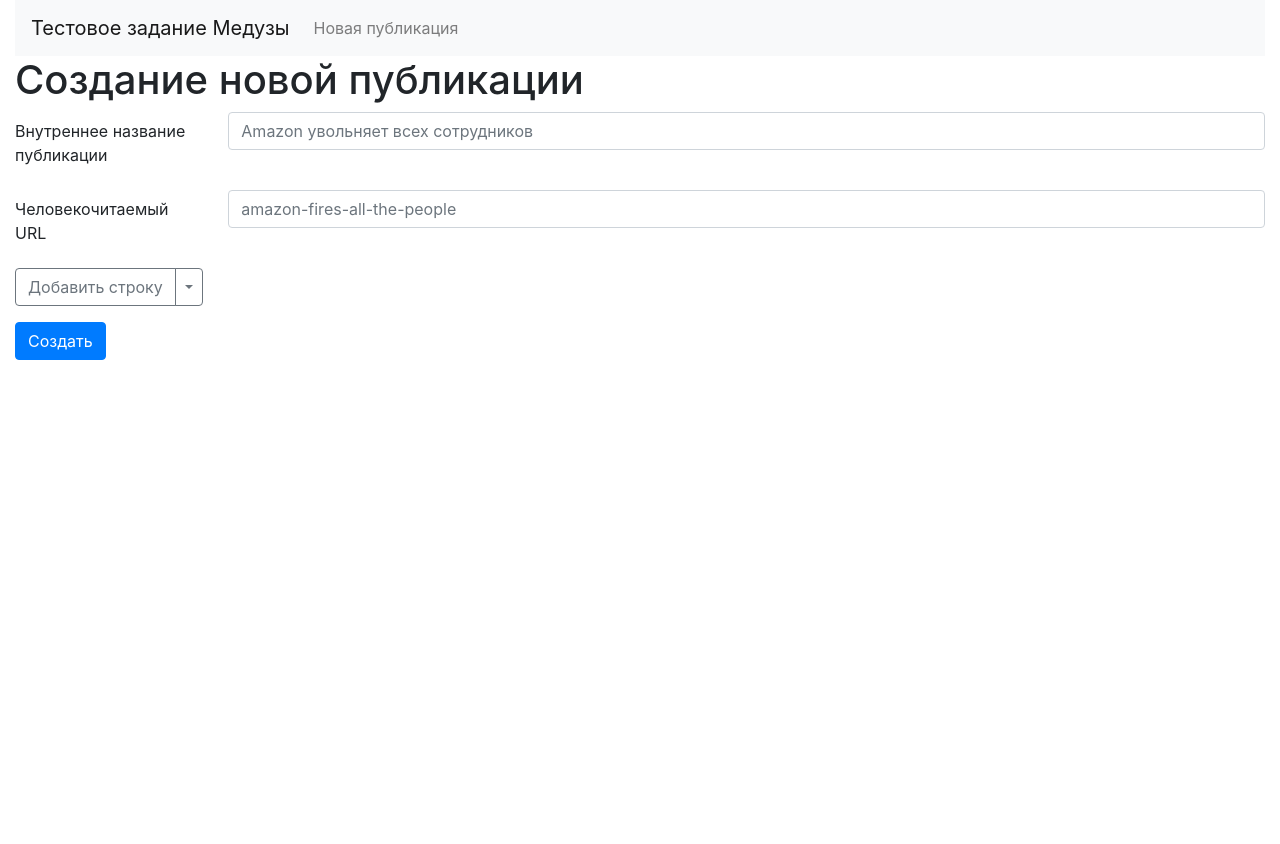
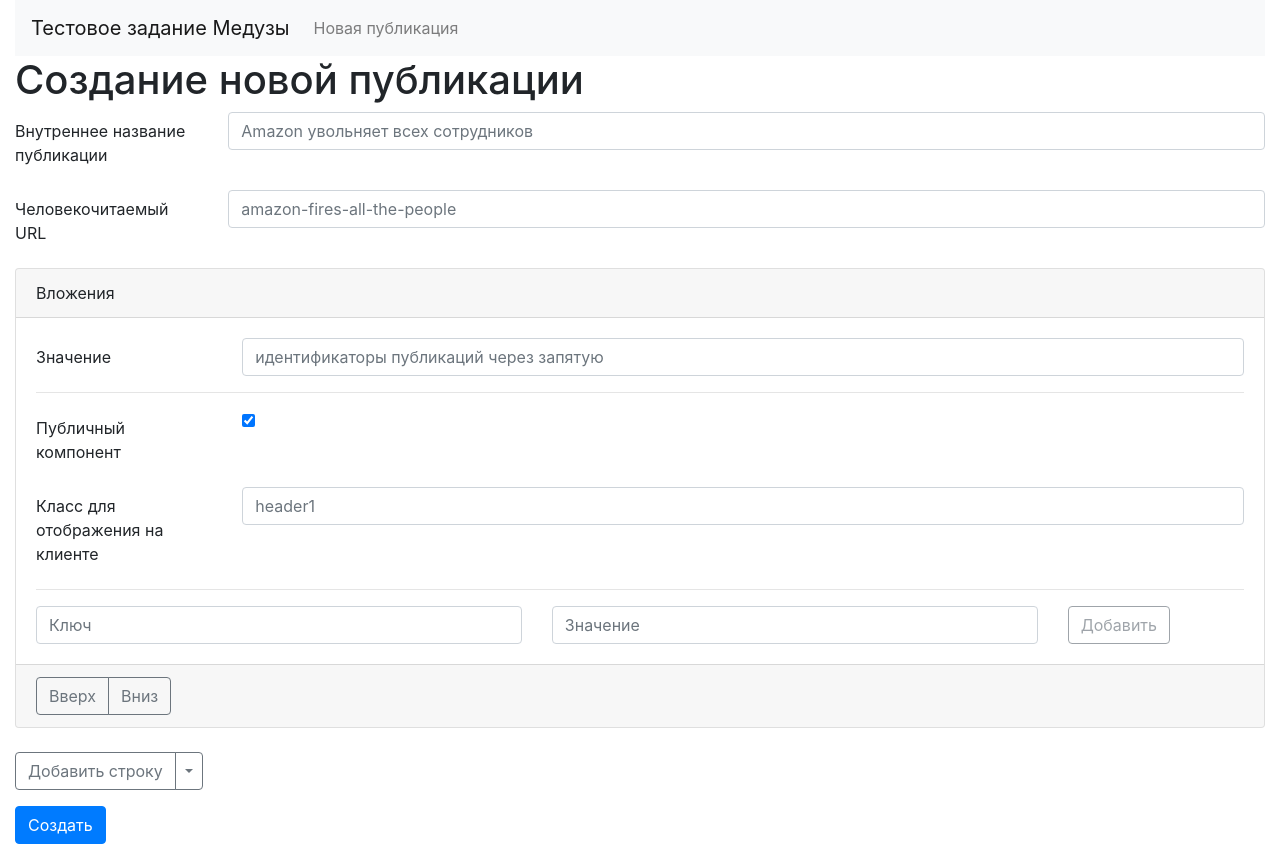
Before and after one commit to pavel-manylov/mdz-frontend, a React (Create React App) app: page /posts/create in a window 1280 px wide. Before the commit the page ends 800 px from the top, so only its background shows below. Built offline with nearby package versions, Linux system fonts and the light colour scheme.

Commit message:
MTP-31 Редактирование существующей публикации (включая компоненты): рефакторинг формы создания публикации

```diff
--- a/src/ComponentSubForm.tsx
+++ b/src/ComponentSubForm.tsx
@@ -37,7 +37,7 @@ export function ComponentSubForm({component, onChange, onMoveUp, onMoveDown}: Co
     } else if (component.type === "boolean") {
         valueComponent = <ComponentBooleanValueComponent value={!!value} onChange={setValue}/>;
     } else if (component.type === "relation") {
-        valueComponent = <ComponentRelationValueComponent value={value as PostReference[]} onChange={setValue}/>;
+        valueComponent = <ComponentRelationValueComponent value={(value || []) as PostReference[]} onChange={setValue}/>;
     }
 
     const titles = {
--- a/src/ComponentsForm.tsx
+++ b/src/ComponentsForm.tsx
@@ -1,22 +1,22 @@
 import React, {useEffect, useState} from "react";
 import {Component, NewComponent, NewComponentTypeEnum, PostReference} from "./api";
 import {ComponentSubForm} from "./ComponentSubForm";
-import {Button, ButtonGroup, Col, Dropdown, DropdownButton, Row} from "react-bootstrap";
+import {Button, ButtonGroup, Col, Dropdown, Row} from "react-bootstrap";
 import {v4 as uuid} from 'uuid';
 
 interface ComponentsFormParams {
-    components: NewComponent[];
+    components: (Component|NewComponent)[];
 
-    onChange(components: NewComponent[]): void;
+    onChange(components: (Component|NewComponent)[]): void;
 }
 
-interface NewComponentWithKey {
-    component: NewComponent;
+interface ComponentWithKey {
+    component: NewComponent | Component;
     key: string;
 }
 
 export function ComponentsForm({components: initialComponents, onChange}: ComponentsFormParams) {
-    const [componentsWithKey, setComponentsWithKey] = useState<NewComponentWithKey[]>(
+    const [componentsWithKey, setComponentsWithKey] = useState<ComponentWithKey[]>(
         initialComponents.map(c => {
             return {component: c, key: uuid()}
         })
@@ -47,19 +47,19 @@ export function ComponentsForm({components: initialComponents, onChange}: Compon
         addComponent(NewComponentTypeEnum.Relation, [] as PostReference[]);
     }
 
-    function sortByOrder(componentsWithKey: NewComponentWithKey[]) {
+    function sortByOrder(componentsWithKey: ComponentWithKey[]) {
         componentsWithKey.sort((a, b) => (a.component.order || 0) - (b.component.order || 0));
     }
 
     function componentChanged(index: number, component: Component | NewComponent) {
-        let newComponentsWithKey: NewComponentWithKey[] = [...componentsWithKey];
+        let newComponentsWithKey: ComponentWithKey[] = [...componentsWithKey];
         newComponentsWithKey[index] = {component: component as NewComponent, key: componentsWithKey[index].key};
         sortByOrder(newComponentsWithKey);
         setComponentsWithKey(newComponentsWithKey);
     }
 
     function moveComponent(index: number, newIndex: number) {
-        let newComponentsWithKey: NewComponentWithKey[] = [...componentsWithKey];
+        let newComponentsWithKey: ComponentWithKey[] = [...componentsWithKey];
 
         const component = newComponentsWithKey[index];
         newComponentsWithKey.splice(index, 1);
--- a/src/CreatePost.tsx
+++ b/src/CreatePost.tsx
@@ -1,84 +1,36 @@
 import React, {useState} from "react";
-import {Alert, Button, Col, Form, Row} from "react-bootstrap";
-import {NewComponent, NewPost} from "./api";
-import Config from "./Config";
-import {ComponentsForm} from "./ComponentsForm";
-import FloatingLabel from "react-bootstrap/esm/FloatingLabel";
+import {Alert} from "react-bootstrap";
+import {NewComponent, NewPost, PostReference} from "./api";
+import {PostForm} from "./PostForm";
 
 export function CreatePost() {
-    const [name, setName] = useState("");
-    const [seoUrl, setSeoUrl] = useState("");
-    const [saved, setSaved] = useState(false);
+    const [saveSuccess, setSaveSuccess] = useState<boolean>(false);
     const [saveError, setSaveError] = useState<string>("");
-
-    const [components, setComponents] = useState<NewComponent[]>([]);
-
-    async function save() {
-        if (name === "" || seoUrl === "") {
-            setSaved(false);
-            setSaveError("Необходимо заполнить все поля формы");
-            return;
-        }
-
-        const post: NewPost = {name: name, seo_url: seoUrl};
-
-        try {
-            const postResponse = await Config.postApi.createPost(post);
-
-            for (const component of components) {
-                await Config.componentApi.createComponent(postResponse.data.id as number, component);
-            }
-
-            setSaved(true);
-        } catch (e) {
-            if (e.response && e.response.status === 422) {
-                setSaveError("Форма заполнена некорректно: " + e.response.data.errors.join(", "));
-            } else {
-                setSaveError("Произошла ошибка во время создания публикации");
-            }
-
-            setSaved(false);
-        }
-
-    }
+    const newPost: NewPost = {};
+    const newComponents: NewComponent[] = [{type: 'relation', value: [] as PostReference[], public: true, order: 0} as NewComponent];
 
     return (
         <div>
             <h1>Создание новой публикации</h1>
-            <Alert show={saved} variant="success">
+            <Alert show={saveSuccess} variant="success">
                 <p>Публикация успешно создана</p>
             </Alert>
 
             <Alert show={saveError !== ""} variant="danger">
-                <p>{saveError}</p>
+                <p>Не удалось создать публикацию. {saveError}</p>
             </Alert>
 
-            <Form>
-                <Form.Group as={Row} controlId="name">
-                    <Form.Label column sm={2}>Внутреннее название публикации</Form.Label>
-                    <Col sm={10}>
-                        <Form.Control placeholder="Amazon увольняет всех сотрудников" value={name}
-                                      onChange={e => setName(e.target.value)}/>
-                    </Col>
-                </Form.Group>
-
-                <Form.Group as={Row} controlId="seoUrl">
-                    <Form.Label column sm={2}>Человекочитаемый URL</Form.Label>
-                    <Col sm={10}>
-                        <Form.Control placeholder="amazon-fires-all-the-people" value={seoUrl}
-                                      onChange={e => setSeoUrl(e.target.value)}/>
-                    </Col>
-                </Form.Group>
-
-                <ComponentsForm components={components} onChange={setComponents}/>
-
-                <Row className="mt-3">
-                    <Col>
-                        <Button variant="primary" onClick={save}>Создать</Button>
-                    </Col>
-                </Row>
-
-            </Form>
+            <PostForm post={newPost}
+                      components={newComponents}
+                      onSaveSuccess={() => {
+                          setSaveError("");
+                          setSaveSuccess(true);
+                      }}
+                      onSaveError={(errorMessage) => {
+                          setSaveError(errorMessage);
+                          setSaveSuccess(false);
+                      }}
+            />
         </div>
     )
 }
--- /dev/null
+++ b/src/PostForm.tsx
@@ -0,0 +1,88 @@
+import {Component, NewComponent, NewPost, Post} from "./api";
+import React, {useState} from "react";
+import Config from "./Config";
+import {Button, Col, Form, Row} from "react-bootstrap";
+import {ComponentsForm} from "./ComponentsForm";
+
+interface PostFormProps {
+    post: NewPost | Post;
+    components: (NewComponent | Component)[];
+
+    onSaveSuccess(post: NewPost | Post): void;
+
+    onSaveError(errorMessage: string): void;
+}
+
+export function PostForm({post, components: initialComponents, onSaveSuccess, onSaveError}: PostFormProps) {
+    const [name, setName] = useState(post.name);
+    const [seoUrl, setSeoUrl] = useState(post.seo_url);
+    const [components, setComponents] = useState<(Component | NewComponent)[]>(initialComponents);
+
+    async function save() {
+        if (name === "" || seoUrl === "") {
+            onSaveError("Необходимо заполнить все поля формы");
+            return;
+        }
+
+        const post: NewPost = {name: name, seo_url: seoUrl};
+        post.name = name;
+        post.seo_url = seoUrl;
+
+        try {
+            let postResponse;
+            if ("id" in post) {
+                postResponse = await Config.postApi.updatePost((post as Post).id as number, post);
+            } else {
+                postResponse = await Config.postApi.createPost(post);
+            }
+
+            for (const component of components) {
+                if ("id" in component) {
+                    await Config.componentApi.updateComponent(postResponse.data.id as number, (component as Component).id as number, component);
+                } else {
+                    await Config.componentApi.createComponent(postResponse.data.id as number, component as NewComponent);
+                }
+
+            }
+
+            onSaveSuccess(postResponse.data);
+        } catch (e) {
+            if (e.response && e.response.status === 422) {
+                onSaveError("Форма заполнена некорректно: " + e.response.data.errors.join(", "));
+            } else {
+                onSaveError("Произошла ошибка во время создания публикации");
+            }
+        }
+    }
+
+    return (
+        <div>
+            <Form>
+                <Form.Group as={Row} controlId="name">
+                    <Form.Label column sm={2}>Внутреннее название публикации</Form.Label>
+                    <Col sm={10}>
+                        <Form.Control placeholder="Amazon увольняет всех сотрудников" value={name}
+                                      onChange={e => setName(e.target.value)}/>
+                    </Col>
+                </Form.Group>
+
+                <Form.Group as={Row} controlId="seoUrl">
+                    <Form.Label column sm={2}>Человекочитаемый URL</Form.Label>
+                    <Col sm={10}>
+                        <Form.Control placeholder="amazon-fires-all-the-people" value={seoUrl}
+                                      onChange={e => setSeoUrl(e.target.value)}/>
+                    </Col>
+                </Form.Group>
+
+                <ComponentsForm components={components} onChange={setComponents}/>
+
+                <Row className="mt-3">
+                    <Col>
+                        <Button variant="primary" onClick={save}>Создать</Button>
+                    </Col>
+                </Row>
+
+            </Form>
+        </div>
+    )
+}
```
